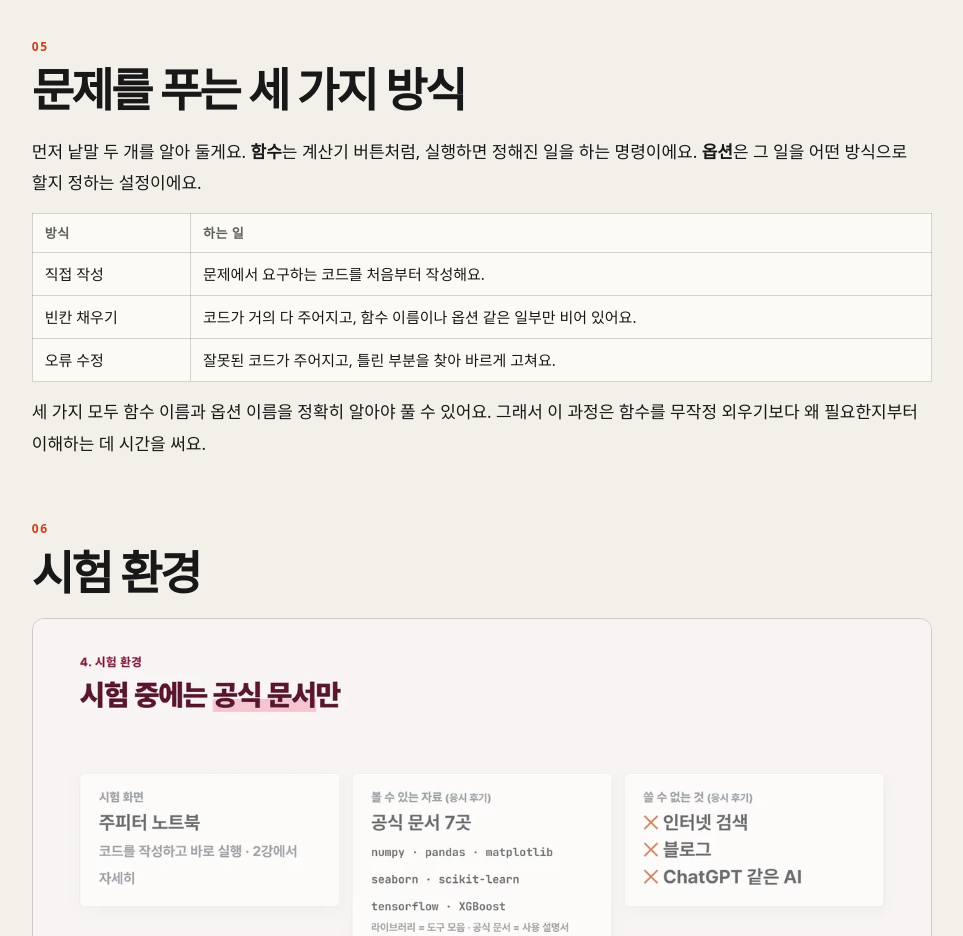
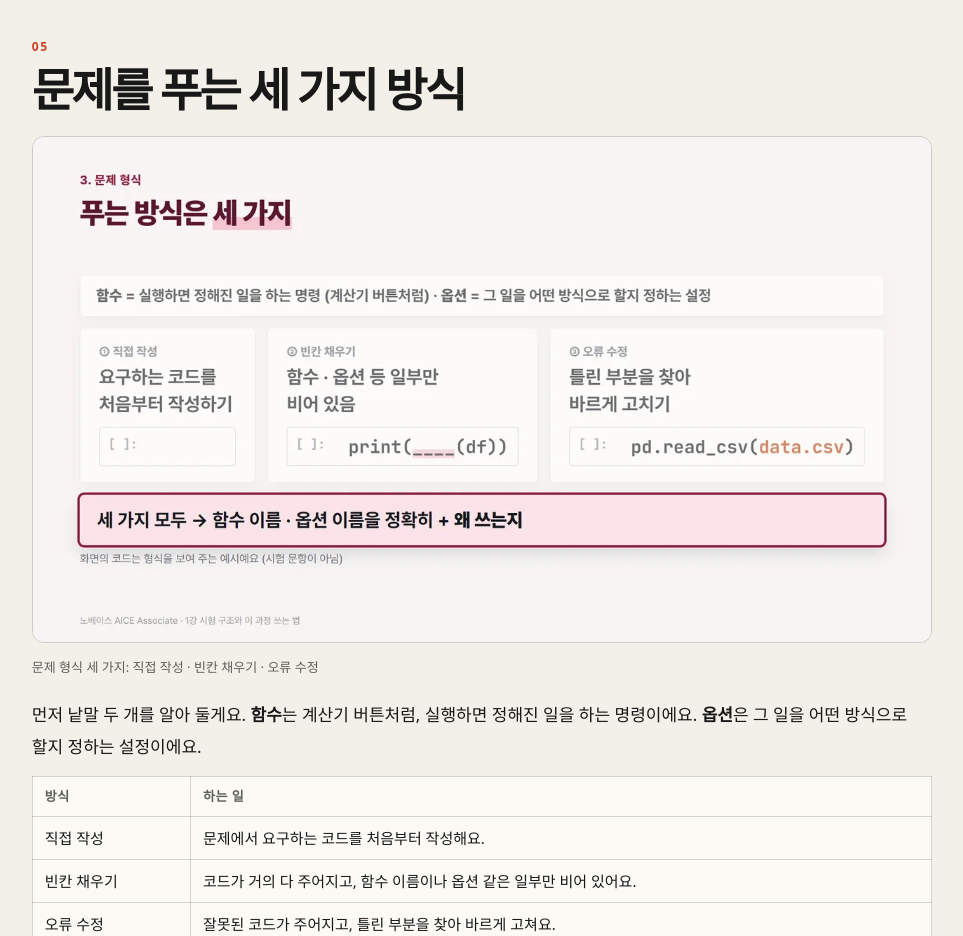
Before and after one commit to pm-ainote/aice, a plain HTML site: page nobase/notes/l01.html in a window 1280 px wide. Shown: the part 3440-4376 px from the top of the page, without its empty margins (95-1058 px from the left). Drawn offline with Linux system fonts and the light colour scheme; a web font is replaced by a local one.

Commit message:
Lesson 1 concept note: exam-format example figure

```diff
--- a/nobase/notes/l01.html
+++ b/nobase/notes/l01.html
@@ -98,7 +98,7 @@ td a[href*="youtu"]{background:#c4302b;border-color:#c4302b !important;color:#ff
 <tr><td>와인 데이터</td><td>품질 등급</td><td><b>분류</b>: 정해진 등급 중 하나를 고르기</td></tr>
 <tr><td>내비게이션 데이터</td><td>도착 시간</td><td><b>회귀</b>: 몇 분처럼 숫자를 예측하기</td></tr></table><h2><span class="no">04</span>영역별 배점</h2><figure><img src="img/l01_s03b.webp" alt="세 영역의 문항 수와 배점, 합격선 80점"><figcaption>세 영역의 문항 수와 배점, 합격선 80점</figcaption></figure>
 <table><tr><th>영역</th><th>문항 수</th><th>배점</th></tr><tr><td>데이터 분석</td><td>5~6문항</td><td>30점</td></tr>
-<tr><td>데이터 전처리</td><td>4~5문항</td><td>30점</td></tr><tr><td>AI 모델링</td><td>4~5문항</td><td>40점</td></tr></table><div class="box exam"><b>시험에서는</b>합격하려면 80점 이상이 필요해요. 배점이 가장 큰 모델링에서 점수를 크게 잃지 않는 것이 중요해요. (2026년 11월 기준, 공식 홈페이지)</div><h2><span class="no">05</span>문제를 푸는 세 가지 방식</h2><p>먼저 낱말 두 개를 알아 둘게요. <b>함수</b>는 계산기 버튼처럼, 실행하면 정해진 일을 하는 명령이에요. <b>옵션</b>은 그 일을 어떤 방식으로 할지 정하는 설정이에요.</p>
+<tr><td>데이터 전처리</td><td>4~5문항</td><td>30점</td></tr><tr><td>AI 모델링</td><td>4~5문항</td><td>40점</td></tr></table><div class="box exam"><b>시험에서는</b>합격하려면 80점 이상이 필요해요. 배점이 가장 큰 모델링에서 점수를 크게 잃지 않는 것이 중요해요. (2026년 11월 기준, 공식 홈페이지)</div><h2><span class="no">05</span>문제를 푸는 세 가지 방식</h2><figure><img src="img/l01_s04.webp" alt="문제 형식 세 가지: 직접 작성 · 빈칸 채우기 · 오류 수정"><figcaption>문제 형식 세 가지: 직접 작성 · 빈칸 채우기 · 오류 수정</figcaption></figure><p>먼저 낱말 두 개를 알아 둘게요. <b>함수</b>는 계산기 버튼처럼, 실행하면 정해진 일을 하는 명령이에요. <b>옵션</b>은 그 일을 어떤 방식으로 할지 정하는 설정이에요.</p>
 <table><tr><th>방식</th><th>하는 일</th></tr><tr><td>직접 작성</td><td>문제에서 요구하는 코드를 처음부터 작성해요.</td></tr>
 <tr><td>빈칸 채우기</td><td>코드가 거의 다 주어지고, 함수 이름이나 옵션 같은 일부만 비어 있어요.</td></tr>
 <tr><td>오류 수정</td><td>잘못된 코드가 주어지고, 틀린 부분을 찾아 바르게 고쳐요.</td></tr></table>
```
Also changed, not shown: nobase/notes/img/l01_s04.webp (added).
